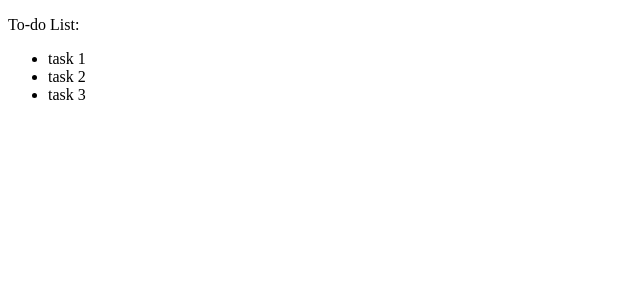
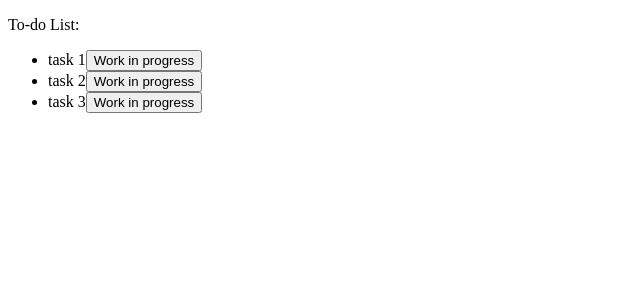
Before and after one commit to CallixteBailly/Todo, a React app: page / in a window 1280 px wide. Shown: the top 300 px of the page, without its empty margins (0-640 px from the left). Built offline with nearby package versions, Linux system fonts and the light colour scheme.

Commit message:
feat(event) Add a button to mark a task as completed or not completed (using an onClick event)

```diff
--- a/src/components/Task.tsx
+++ b/src/components/Task.tsx
@@ -5,12 +5,16 @@ function Task(props) {
 
     function handleClick() {
         setIsCompleted(prevState => !prevState);
-      }
+    }
 
-      return (
-        <li onClick={handleClick} style={{ textDecoration: isCompleted ? 'line-through' : 'none' }}>
-          {props.item}
-        </li>)
+    return (
+        <li style={{ textDecoration: isCompleted ? 'line-through' : 'none' }}>
+            {props.item}
+            <button onClick={handleClick}>
+                {isCompleted ? 'Completed' : 'Work in progress'}
+            </button>
+        </li>
+    )
 }
 
 export default Task;
```
